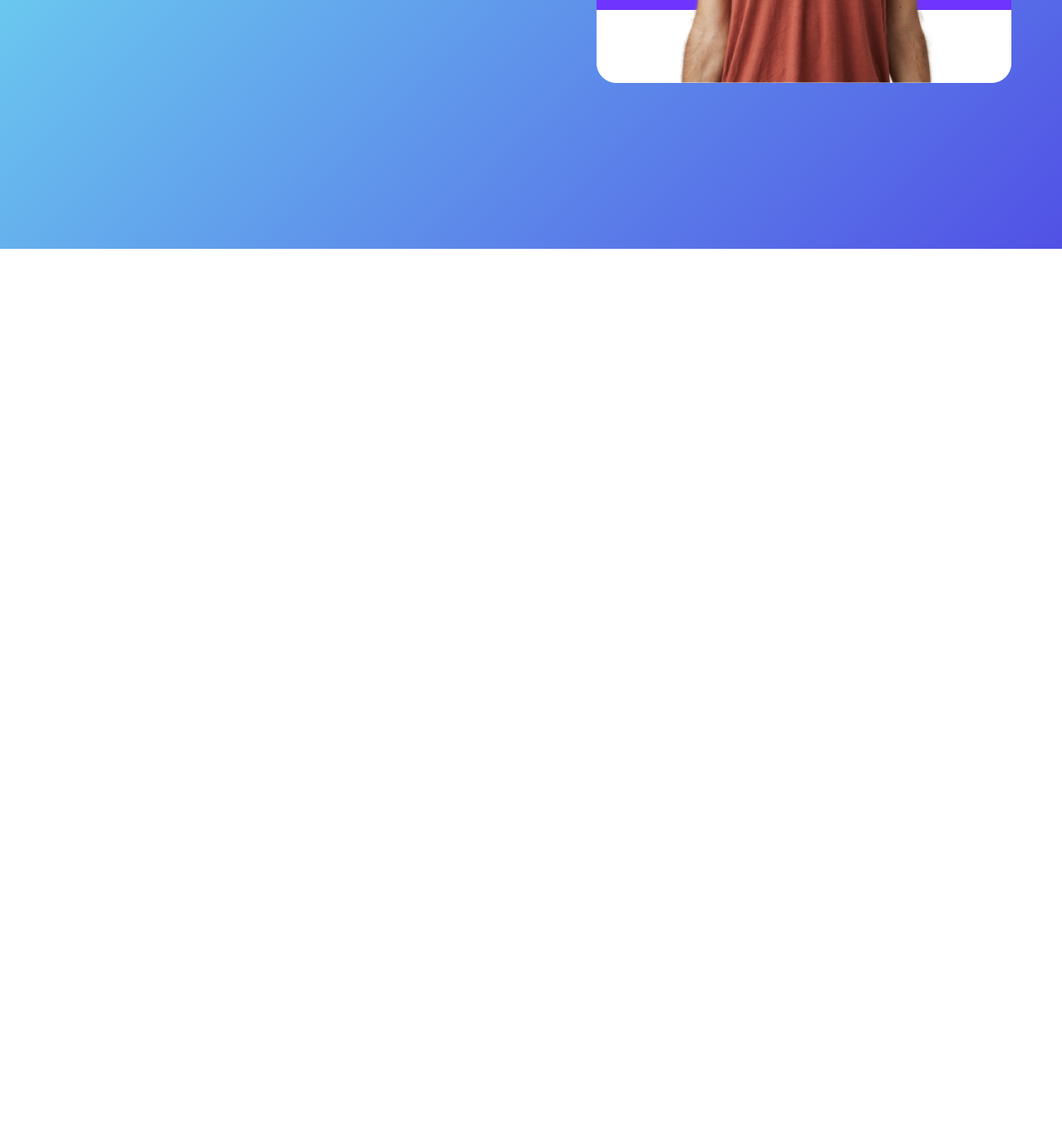
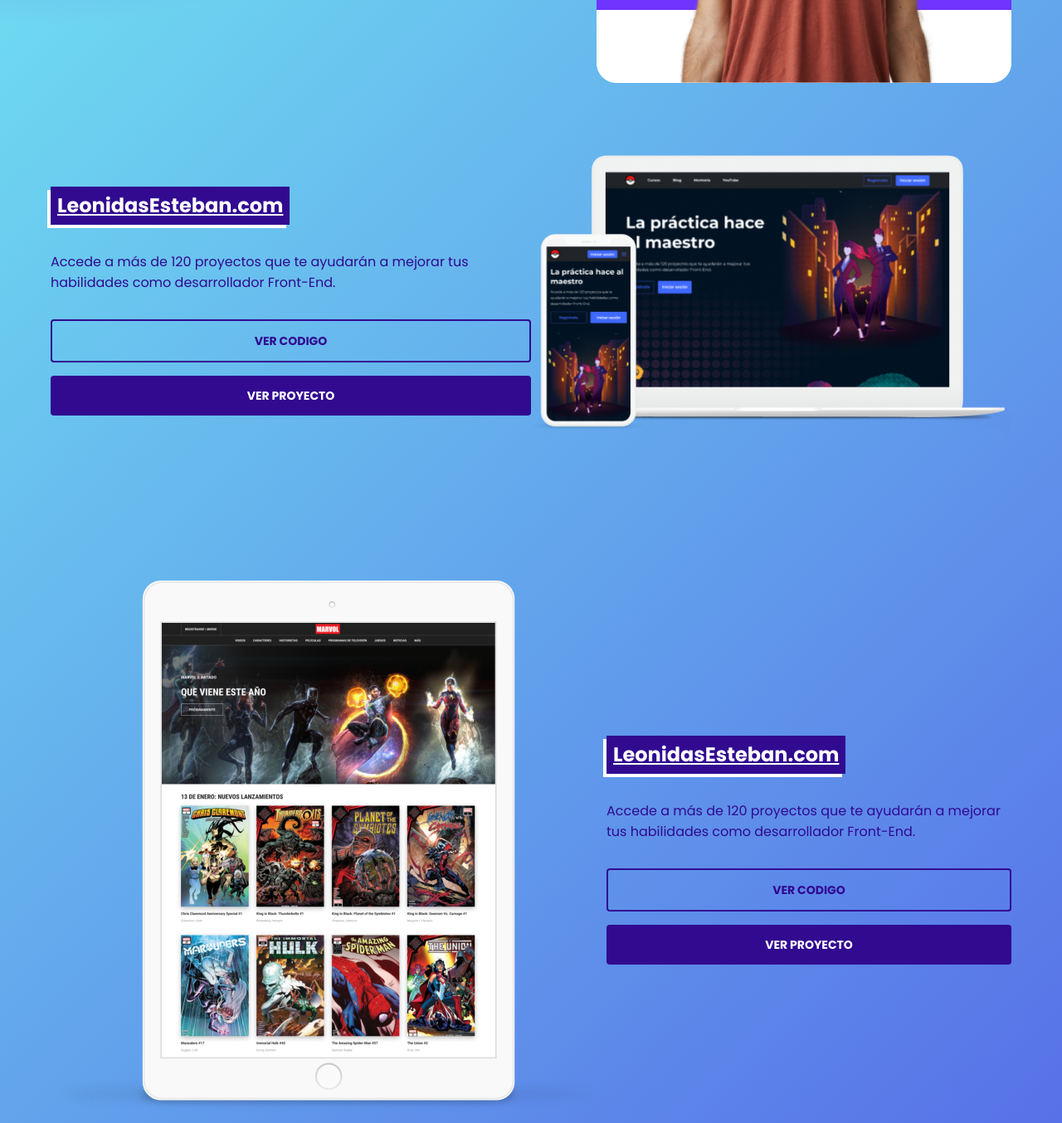
Before and after one commit to yahu39/portafolio-jaume, a plain HTML site: page index.html in a window 1280 px wide. Shown: the part 500-1854 px from the top of the page at 83% size. Before the commit the page ends 800 px from the top, so only its background shows below. Drawn offline with Linux system fonts and the light colour scheme.

Commit message:
proyectos

```diff
--- a/css/hero.css
+++ b/css/hero.css
@@ -12,7 +12,10 @@
 .hero-image {
   text-align: center;
 }
-
+.hero-image img {
+  max-inline-size: 100%;
+  block-size: auto;
+}
 .hero h1 {
   font: var(--headline3);
   margin: 0;
--- a/css/index.css
+++ b/css/index.css
@@ -4,6 +4,7 @@
 @import "./hero.css";
 @import "./wrapper.css";
 @import "./menu.css";
+@import "./testimony.css";
 
 :root {
   --fontBase: "Poppins", sans-serif;
--- /dev/null
+++ b/css/testimony.css
@@ -0,0 +1,41 @@
+.testimony {
+  padding-block-start: 40px;
+  padding-block-end: 40px;
+}
+.testimony-title {
+  background: var(--purple);
+  align-self: flex-start;
+  color: var(--white);
+  font: var(--headline5);
+  padding-block-start: 4px;
+  padding-block-end: 4px;
+  padding-inline-end: 8px;
+  padding-inline-start: 8px;
+  /* margin-inline-start: 4px; */
+  box-shadow: -4px 4px 0 var(--white);
+}
+.testimony-image img {
+  max-inline-size: 100%;
+}
+.testimony-description {
+  display: flex;
+  flex-direction: column;
+  gap: 16px;
+}
+
+@media screen and (min-width: 768px) {
+  .testimony {
+    display: flex;
+    align-items: center;
+    padding-block-start: 80px;
+    padding-block-end: 80px;
+  }
+  .testimony-description {
+    flex: 1;
+  }
+  .testimony:nth-child(odd) .testimony-image {
+    order: 2;
+    flex: 1;
+    text-align: center;
+  }
+}
--- a/index.html
+++ b/index.html
@@ -68,6 +68,46 @@
           <a href=""https://asdas.com" class="button">Descargar Curriculum</a>
         </div>
       </section>
+
+      <div class="testimony">
+        <div class="testimony-image">
+          <img src="./images/leonidas-project.png" alt="">
+        </div>
+        <div class="testimony-description">
+          <a class="testimony-title" href="https://leonidasesteban.com">LeonidasEsteban.com</a>
+          <p>Accede a más de 120 proyectos que te ayudarán a mejorar
+            tus habilidades como desarrollador Front-End.
+          </p>
+          <a target="_blank" rel="stylesheet" href=https://github.com/asdf/as" class="button is-secondary">Ver Codigo</a>
+          <a target="_blank" stylesheet" href=https://leonidasesteban.com" class="button">Ver Proyecto</a>
+        </div>
+      </div>
+            <div class="testimony">
+        <div class="testimony-image">
+          <img src="./images/marvol.png" alt="">
+        </div>
+        <div class="testimony-description">
+          <a class="testimony-title" href="https://leonidasesteban.com">LeonidasEsteban.com</a>
+          <p>Accede a más de 120 proyectos que te ayudarán a mejorar
+            tus habilidades como desarrollador Front-End.
+          </p>
+          <a target="_blank" rel="stylesheet" href=https://github.com/asdf/as" class="button is-secondary">Ver Codigo</a>
+          <a target="_blank" stylesheet" href=https://leonidasesteban.com" class="button">Ver Proyecto</a>
+        </div>
+      </div>
+            <div class="testimony">
+        <div class="testimony-image">
+          <img src="./images/netnet.png" alt="">
+        </div>
+        <div class="testimony-description">
+          <a class="testimony-title" href="https://leonidasesteban.com">LeonidasEsteban.com</a>
+          <p>Accede a más de 120 proyectos que te ayudarán a mejorar
+            tus habilidades como desarrollador Front-End.
+          </p>
+          <a target="_blank" rel="stylesheet" href=https://github.com/asdf/as" class="button is-secondary">Ver Codigo</a>
+          <a target="_blank" stylesheet" href=https://leonidasesteban.com" class="button">Ver Proyecto</a>
+        </div>
+      </div>
     </div>
   </body>
 </html>
```
Also changed, not shown: images/leonidas-project.png (added), images/marvol.png (added), images/netnet.png (added).
